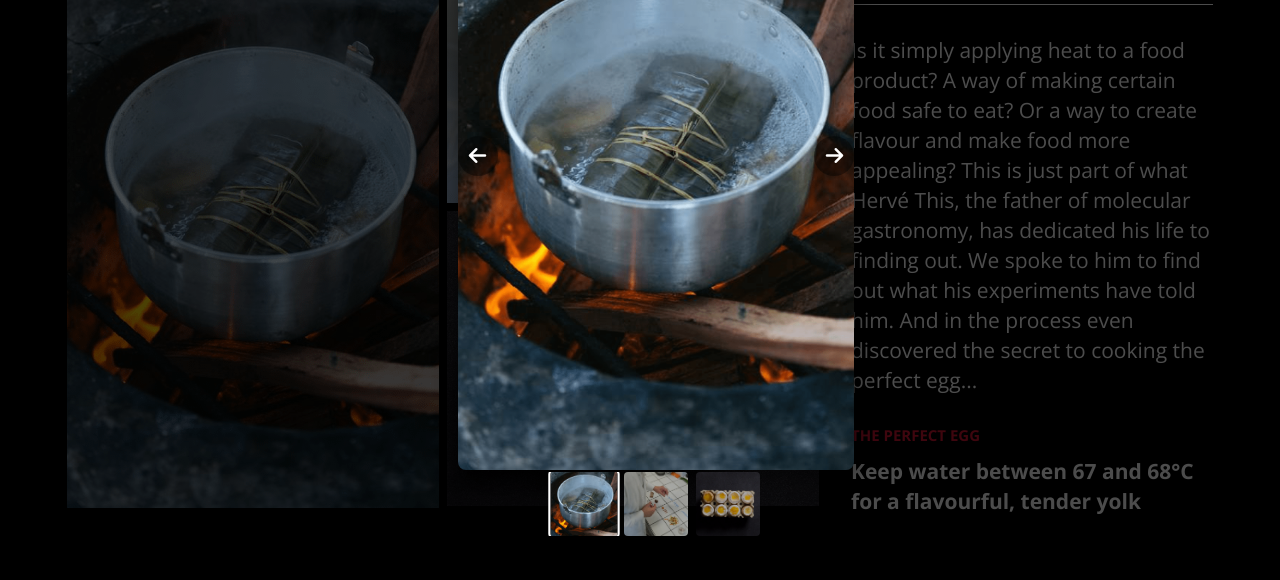
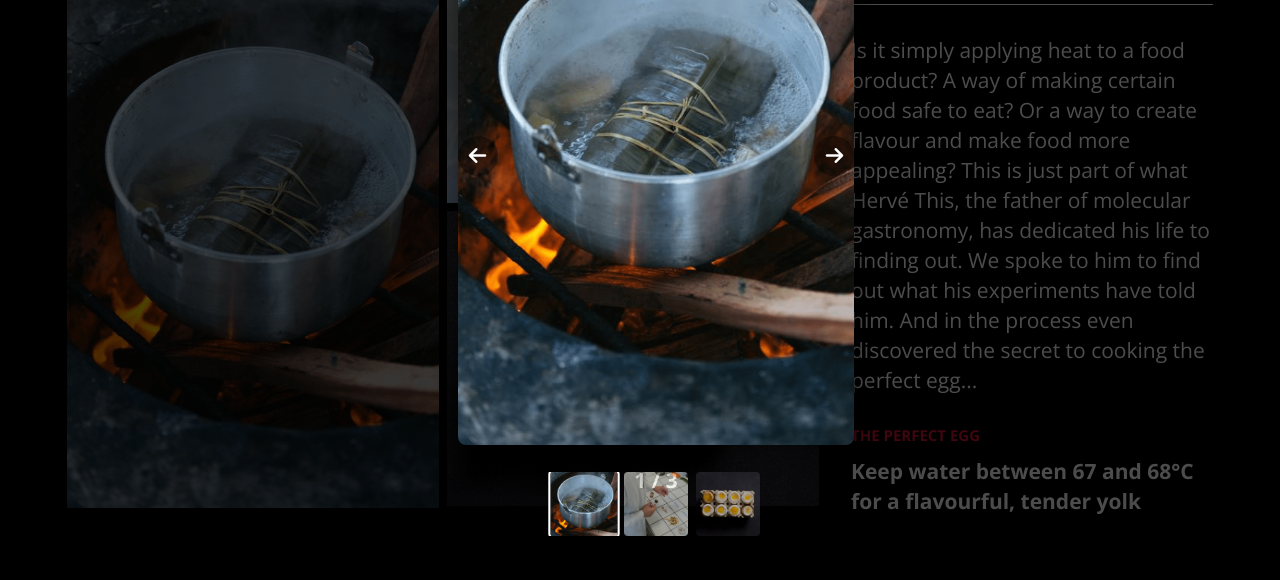
Before and after one commit to Cora-chan/orchard_frontend_interview, a website: page index.html in a window 1280 px wide. Both pictures are taken after a click on the picture 253 px from the left and 428 px from the top of the page. Shown: the part 220-800 px from the top of the page. Drawn offline with nearby package versions, Linux system fonts and the light colour scheme.

Commit message:
add caption to modal

```diff
--- a/index.html
+++ b/index.html
@@ -54,6 +54,7 @@
       <div class="modal__image-wrapper">
 
         <img class="modal__content" id="modal-image" alt="">
+        <p class="p--bold modal__caption"></p>
         <div class="modal__nav-container">
         <button class="modal__nav modal__nav--prev"><i class="fa-solid fa-arrow-left"></i></button>
         <button class="modal__nav modal__nav--next"><i class="fa-solid fa-arrow-right"></i></button>
--- a/src/script.js
+++ b/src/script.js
@@ -36,6 +36,7 @@ function setupModal() {
   const modal = document.getElementById("gallery-modal");
   const modalImg = document.getElementById("modal-image");
   const closeBtn = modal.querySelector(".modal__close");
+  const caption = modal.querySelector(".modal__caption");
   const thumbnailsContainer = document.getElementById("modal-thumbnails");
   const prevBtn = modal.querySelector(".modal__nav--prev");
   const nextBtn = modal.querySelector(".modal__nav--next");
@@ -75,6 +76,8 @@ function setupModal() {
     // Highlight active thumbnail
     thumbnails.forEach((thumb) => thumb.classList.remove("active"));
     thumbnails[currentIndex].classList.add("active");
+
+    caption.textContent = currentIndex + 1 + " / " + images.length;
   }
 
   function showNext() {
@@ -85,6 +88,10 @@ function setupModal() {
   function showPrev() {
     currentIndex = (currentIndex - 1 + images.length) % images.length;
     updateModalImage();
+  }
+
+  function updateCaption() {
+    caption.textContent = currentIndex + 1 + " / " + images.length;
   }
 
   // Event listeners
--- a/src/scss/style.scss
+++ b/src/scss/style.scss
@@ -461,6 +461,14 @@ $spaces: (
     animation: modalFadeOut 0.3s ease forwards;
 }
 
+.modal__caption {
+  text-align: center;
+  color: white;
+  margin-top: 8px;
+  font-size: 16px;
+}
+
+
 .modal__content {
     max-width: 80vw;
     max-height: 80vh;
```
Also changed, not shown: dist/css/style.css.
